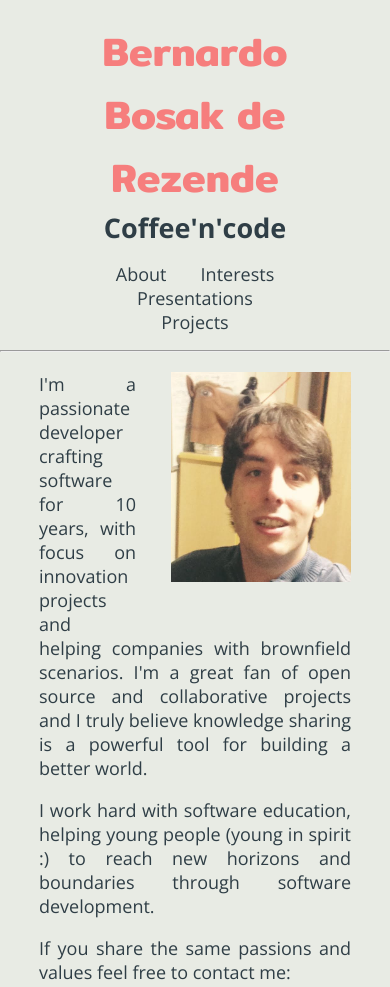
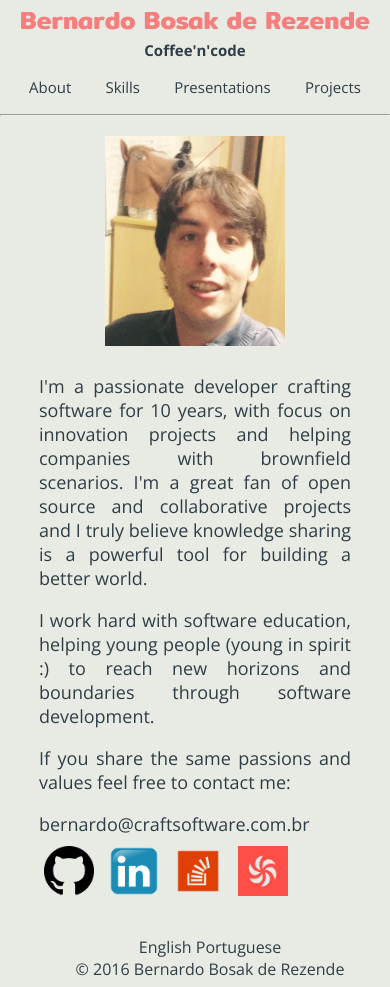
Before and after one commit to bernardobrezende/bernardobrezende.github.io, a plain HTML site: page index.html in a window 390 px wide. Shown: the top 987 px of the page. Drawn offline with nearby package versions, Linux system fonts and the light colour scheme.

Commit message:
fix(mobile): add basic responsive support.

```diff
--- a/assets/styles/default-theme.css
+++ b/assets/styles/default-theme.css
@@ -15,11 +15,9 @@ h3 {
 }
 header {
   margin: 0 auto;
-  width: 50%;
+  min-width: 50%;
 }
 footer {
-  /*position: fixed;
-  bottom: 0;*/
   text-align: center;
   width: 100%;
   padding: 15;
@@ -53,7 +51,7 @@ header, #menu, #content {
 }
 #menu {
   margin: 0 auto;
-  width: 50%;
+  min-width: 50%;
 }
 #menu ul {
   list-style: none;
@@ -83,3 +81,34 @@ footer > span {
 #contact-info a:first-child {
   display: block;
 }
+/* Responsive Media Queries */
+@media screen and (max-width:568px) {
+  h1 {
+    font-size: 25px;
+    margin: 0;
+  }
+  h3 {
+    font-size: 15px;
+  }
+  li a {
+    font-size: 15px;
+  }
+}
+@media (max-width: 610px) {
+  .avatar {
+    float: none !important;
+    margin: 0 0 10px 0 !important;
+  }
+}
+@media (min-width:768px) {
+  footer {
+    position: fixed;
+    bottom: 45px;
+  }
+}
+@media (min-width:1024px) {
+  footer {
+    position: fixed;
+    bottom: 0px;
+  }
+}
--- a/index.html
+++ b/index.html
@@ -3,7 +3,7 @@
   <meta charset="utf-8">
   <meta name="viewport" content="width=device-width">
   <title>Bernardo Bosak de Rezende</title>
-  <link rel="stylesheet" type="text/css" href="assets/styles/default-theme.css">
+  <link rel="stylesheet" type="text/css" href="assets/styles/default-theme.min.css">
   <link rel="stylesheet" type="text/css" href="http://fonts.googleapis.com/css?family=Open+Sans:400,400italic,700,300">
   <link href="https://fonts.googleapis.com/css?family=Mitr:400,600" rel="stylesheet">
 </head>
@@ -15,7 +15,7 @@
   <nav id="menu">
     <ul>
       <li><a href="#about">About</a></li>
-      <li><a href="#">Interests</a></li>
+      <li><a href="#">Skills</a></li>
       <li><a href="#">Presentations</a></li>
       <li><a href="#">Projects</a></li>
     </ul>
@@ -53,6 +53,6 @@
     </span>
     <span>&copy; <span id="copyYear"></span> Bernardo Bosak de Rezende</span>
   </footer>
-  <script type="text/javascript" src="js/home.js"></script>
+  <script type="text/javascript" src="assets/js/home.js"></script>
 </body>
 </html>
```
Also changed, not shown: assets/styles/default-theme.min.css (added).
